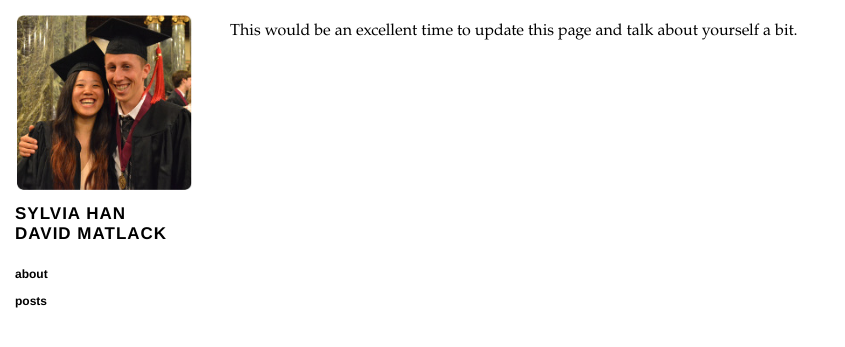
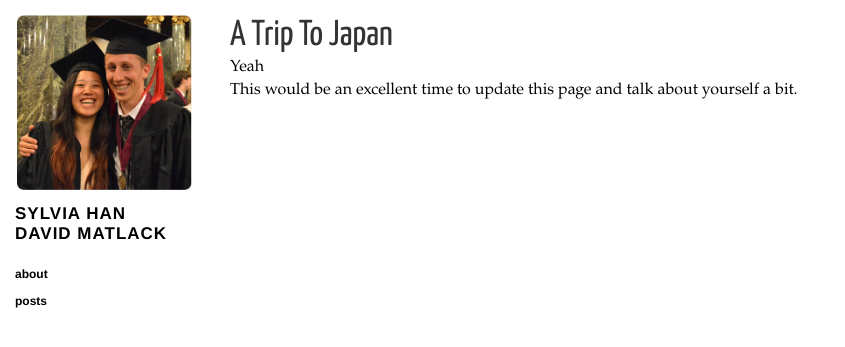
Before and after one commit to kasaharas/japan-blog, a Jekyll site: the page built from about.html, in a window 1280 px wide. Shown: the top 347 px of the page, without its empty margins (0-845 px from the left). Built offline with Jekyll 4.4.1, drawn with Linux system fonts in a browser that asks for light colours; nearby versions of some CDN libraries.

Commit message:
Trying to fix URLs...

```diff
--- a/_layouts/layout.html
+++ b/_layouts/layout.html
@@ -1,3 +1,5 @@
+{% include JB/setup %}
+
 <!DOCTYPE html>
 <html xmlns="http://www.w3.org/1999/xhtml" xml:lang="en" lang="en-us">
 <head>
@@ -38,8 +40,8 @@
 
     <!--
     <section class="meta">
-      <a href="https://github.com/{{ site.github }}" target="_blank"><img src="{{ site.JB.BASE_PATH }}/images/github.png" /></a>
-      <a href="https://twitter.com/{{ site.twitter }}" target="_blank"><img src="{{ site.JB.BASE_PATH }}/images/twitter.png"></a>
+      <a href="https://github.com/{{ site.github }}" target="_blank"><img src="{{ BASE_PATH }}/images/github.png" /></a>
+      <a href="https://twitter.com/{{ site.twitter }}" target="_blank"><img src="{{ BASE_PATH }}/images/twitter.png"></a>
     </section>
     -->
 
--- a/about.html
+++ b/about.html
@@ -2,10 +2,12 @@
 layout: layout
 title: "About"
 ---
+{% include JB/setup %}
 
 <!-- You can edit this whole page, remove it, or use it as basis for any non-post pages you have. -->
 <section class="content">
-  <h1>{{ site.name }}</h1>
+  <h1>A Trip To Japan</h1>
 
+  Yeah
   <p>This would be an excellent time to update this page and talk about yourself a bit.</p>
 </section>
```
